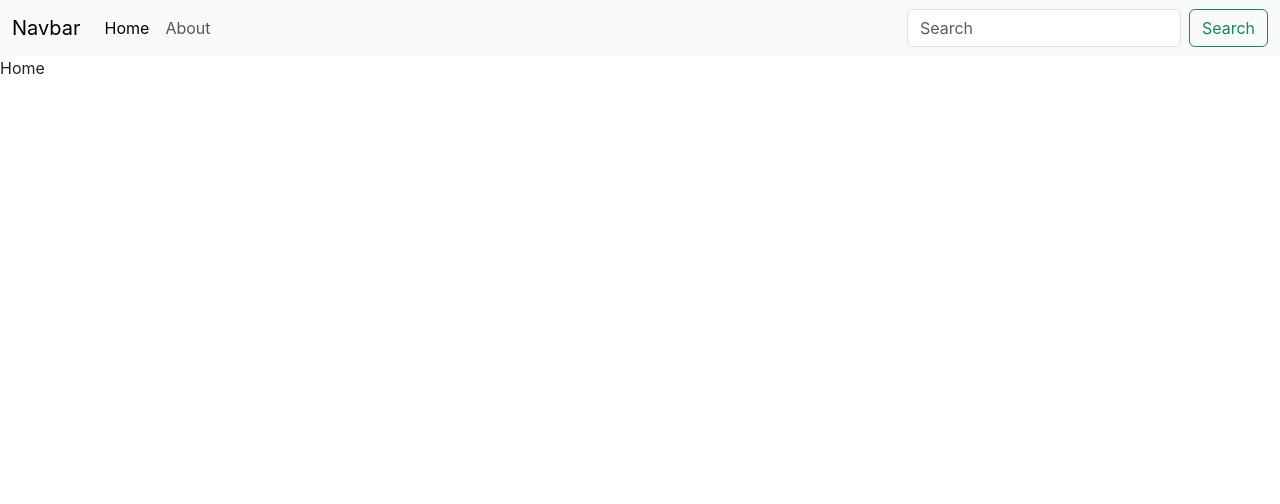
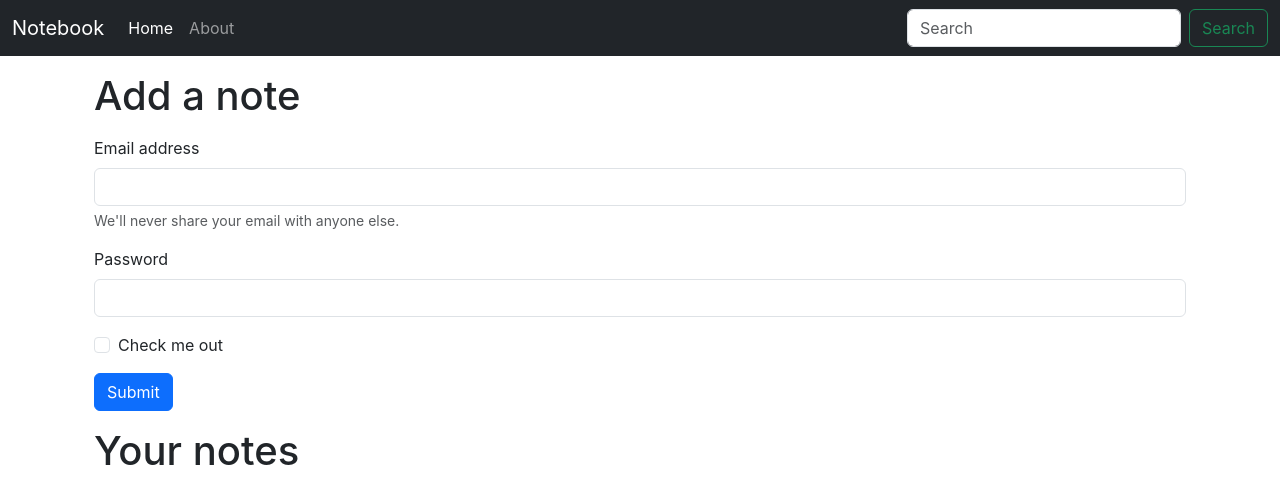
Before and after one commit to suyogit/MERN_Notebook, a React (Create React App) app: page / in a window 1280 px wide. Shown: the top 504 px of the page. Built offline with nearby package versions, Linux system fonts and the light colour scheme.

Commit message:
uselocation hook implemented

```diff
--- a/src/App.js
+++ b/src/App.js
@@ -16,13 +16,15 @@
       <NoteState>
       <Router>
         <Navbar />
-
+          <div className="container ">
         <Routes>
           <Route path="/" element={<Home />} />
             <Route exact path="/about" element={<About />} />
         </Routes>
+          </div>
       </Router>
       </NoteState>
+
     </>
   );
 }
--- a/src/components/About.js
+++ b/src/components/About.js
@@ -1,18 +1,11 @@
-import { React, useContext } from 'react'
-import { useEffect } from 'react'
-import noteContext from '../context/notes/noteContext'
+import { React } from 'react'
 const About = () => {
 
 
-    const a = useContext(noteContext)
 
-    useEffect(() => {
-        a.update()
-        // eslint-disable-next-line
-    }, [])
 
     return (
-        <div>This is about {a.state.name} and he studies in {a.state.class}</div>
+        <div>This is about </div>
     )
 }
 
--- a/src/components/Home.js
+++ b/src/components/Home.js
@@ -3,7 +3,30 @@
 
 const Home = () => {
     return (
-        <div>Home</div>
+        <div>
+            <div className="container my-3">
+                <h1>Add a note</h1>
+                <form className='my-3'>
+                    <div className="mb-3">
+                        <label for="exampleInputEmail1" className="form-label">Email address</label>
+                        <input type="email" className="form-control" id="exampleInputEmail1" aria-describedby="emailHelp" />
+                        <div id="emailHelp" className="form-text">We'll never share your email with anyone else.</div>
+                    </div>
+                    <div className="mb-3">
+                        <label for="exampleInputPassword1" className="form-label">Password</label>
+                        <input type="password" className="form-control" id="exampleInputPassword1" />
+                    </div>
+                    <div className="mb-3 form-check">
+                        <input type="checkbox" className="form-check-input" id="exampleCheck1" />
+                        <label className="form-check-label" for="exampleCheck1">Check me out</label>
+                    </div>
+                    <button type="submit" className="btn btn-primary">Submit</button>
+                </form>
+            </div>
+            <div className="container my-3">
+                <h1>Your notes</h1>
+            </div>
+        </div>
     )
 }
 
--- a/src/components/Navbar.js
+++ b/src/components/Navbar.js
@@ -1,23 +1,29 @@
-import React from 'react'
+import { React, useEffect } from 'react'
 import {
-    Link
+    Link, useLocation
 } from "react-router-dom";
 const Navbar = () => {
+
+    let location = useLocation();
+    useEffect(() => {
+        console.log(location.pathname);
+    }, [location]
+    )
     return (
         <>
-            <nav className="navbar navbar-expand-lg bg-body-tertiary">
+            <nav className="navbar navbar-expand-lg navbar-dark bg-dark">
                 <div className="container-fluid">
-                    <Link className="navbar-brand" to="/">Navbar</Link>
+                    <Link className="navbar-brand" to="/">Notebook</Link>
                     <button className="navbar-toggler" type="button" data-bs-toggle="collapse" data-bs-target="#navbarSupportedContent" aria-controls="navbarSupportedContent" aria-expanded="false" aria-label="Toggle navigation">
                         <span className="navbar-toggler-icon"></span>
                     </button>
                     <div className="collapse navbar-collapse" id="navbarSupportedContent">
                         <ul className="navbar-nav me-auto mb-2 mb-lg-0">
                             <li className="nav-item">
-                                <Link className="nav-link active" to="/">Home</Link>
+                                <Link className={`nav-link ${location.pathname === "/" ? "active" : " "}`} to="/">Home</Link>
                             </li>
                             <li className="nav-item">
-                                <Link className="nav-link" to="/about">About</Link>
+                                <Link className={`nav-link ${location.pathname === "/about" ? "active" : " "}`} to="/about">About</Link>
                             </li>
 
 
--- a/src/context/notes/NoteState.js
+++ b/src/context/notes/NoteState.js
@@ -1,31 +1,13 @@
 import React from 'react'
 import NoteContext from './noteContext'
-import { useState } from 'react';
+//import { useState } from 'react';
 const NoteState = (props) => {
 
 
 
-    const s1 = {
-        "name": "Suyog sir",
-        "class": "3rdsem"
 
-    };
-
-
-    const [state, setState] = useState(s1)
-    const update = () => {
-        setTimeout(() => {
-            setState(
-                {
-                    "name": "Suyog don",
-                    "class": "5thsem"
-                }
-            )
-        }, 4000);
-    }
     return (
-        <NoteContext.Provider value={{ state, update }}>
-            {/* </NoteContext.Provider> <NoteContext.Provider value={{ state:state, update:update }}> */}
+        <NoteContext.Provider value={{}}>
             {props.children}
         </NoteContext.Provider>
     );
```
